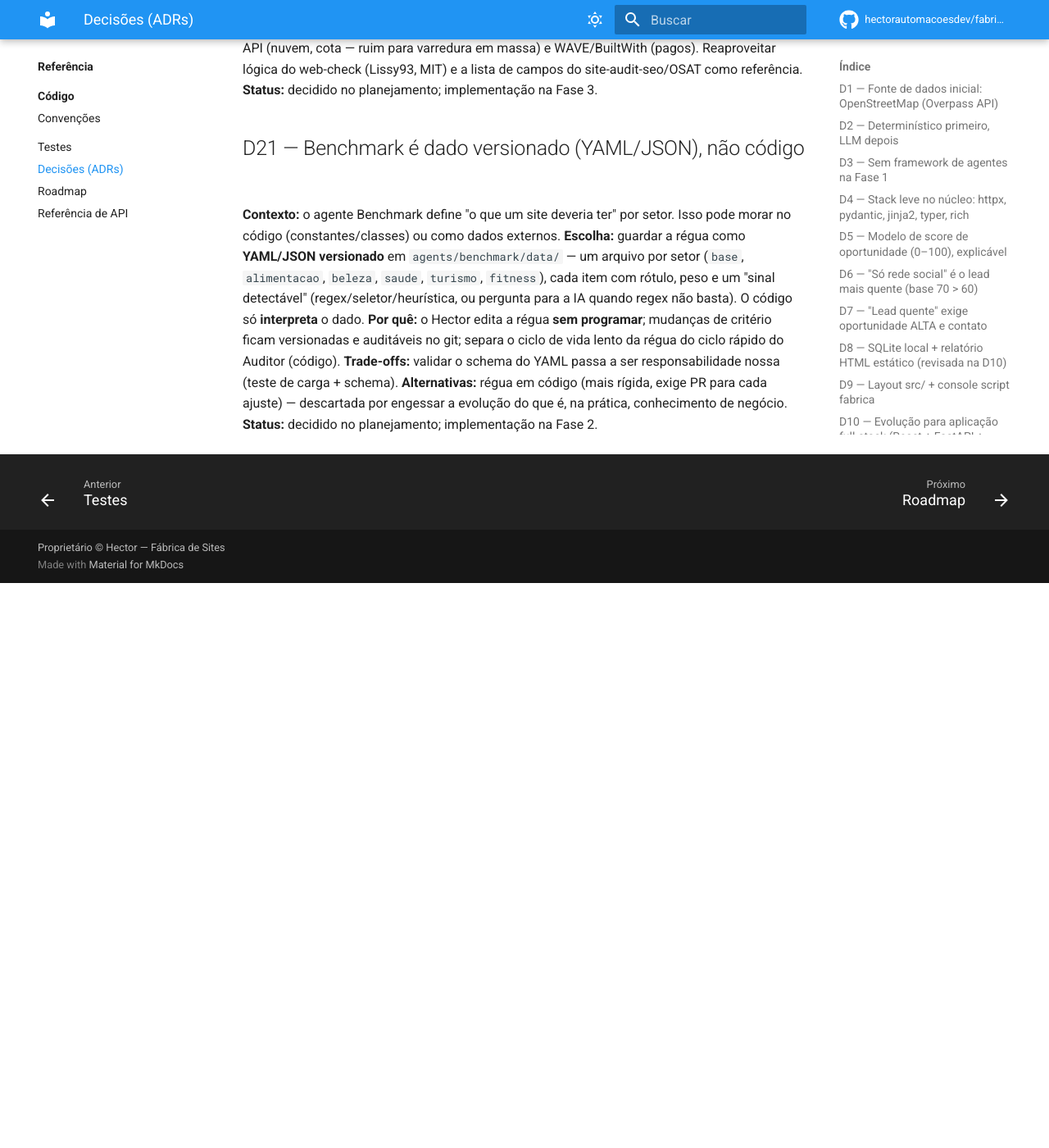
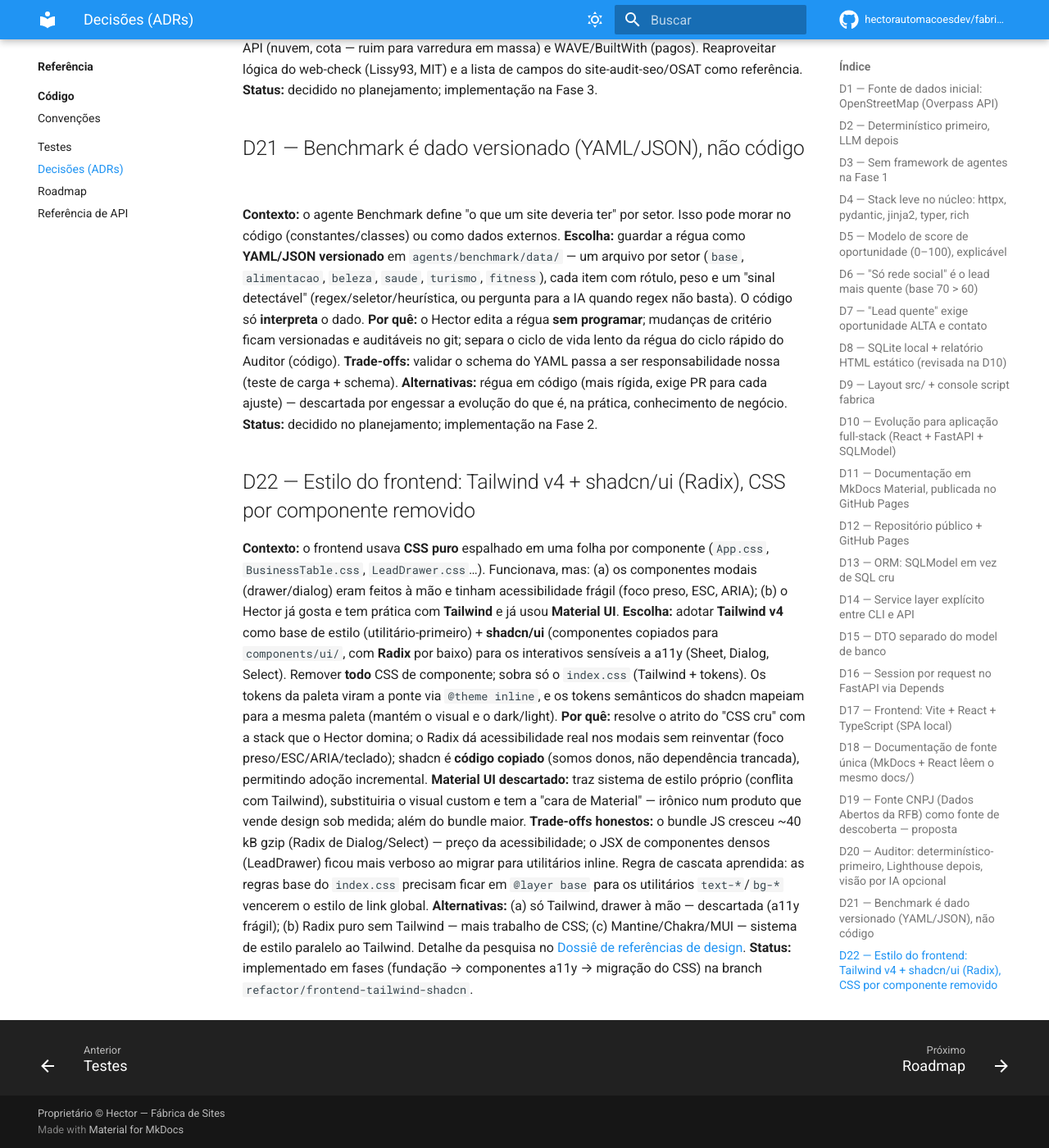
Before and after one commit to hectorautomacoesdev/fabrica-de-sites, an MkDocs documentation site: the page built from docs/decisoes.md, in a window 1280 px wide and 1400 px high, scrolled down 6036 px. Shown: the whole window at 82% size. Built offline with MkDocs 1.6.1 and Material for MkDocs 9.7.7, drawn with Linux system fonts in a browser that asks for light colours; comment, search, counter and statistics services are not loaded; before the commit the page ends 6747 px from its top, so only the background shows below that.

Commit message:
docs: ADR D22 (Tailwind + shadcn) e atualiza página Frontend
- decisoes.md: D22 registra a adoção de Tailwind v4 + shadcn/ui (Radix),
  remoção do CSS por componente, Material UI descartado e os trade-offs.
- frontend.md: nova seção "Estilo: Tailwind v4 + shadcn/ui" (ponte de tokens
  via @theme inline, componentes vendados em ui/) + árvore de arquivos
  atualizada (lib/, Badge, LeadDrawer, ui/).

Co-Authored-By: Claude Opus 4.8 <noreply@anthropic.com>

````diff
--- a/docs/decisoes.md
+++ b/docs/decisoes.md
@@ -247,3 +247,30 @@ auditáveis no git; separa o ciclo de vida lento da régua do ciclo rápido do A
 **Alternativas:** régua em código (mais rígida, exige PR para cada ajuste) — descartada por engessar
 a evolução do que é, na prática, conhecimento de negócio.
 **Status:** decidido no planejamento; implementação na Fase 2.
+
+## D22 — Estilo do frontend: Tailwind v4 + shadcn/ui (Radix), CSS por componente removido
+
+**Contexto:** o frontend usava **CSS puro** espalhado em uma folha por componente
+(`App.css`, `BusinessTable.css`, `LeadDrawer.css`…). Funcionava, mas: (a) os componentes
+modais (drawer/dialog) eram feitos à mão e tinham acessibilidade frágil (foco preso, ESC,
+ARIA); (b) o Hector já gosta e tem prática com **Tailwind** e já usou **Material UI**.
+**Escolha:** adotar **Tailwind v4** como base de estilo (utilitário-primeiro) + **shadcn/ui**
+(componentes copiados para `components/ui/`, com **Radix** por baixo) para os interativos
+sensíveis a a11y (Sheet, Dialog, Select). Remover **todo** CSS de componente; sobra só o
+`index.css` (Tailwind + tokens). Os tokens da paleta viram a ponte via `@theme inline`, e os
+tokens semânticos do shadcn mapeiam para a mesma paleta (mantém o visual e o dark/light).
+**Por quê:** resolve o atrito do "CSS cru" com a stack que o Hector domina; o Radix dá
+acessibilidade real nos modais sem reinventar (foco preso/ESC/ARIA/teclado); shadcn é
+**código copiado** (somos donos, não dependência trancada), permitindo adoção incremental.
+**Material UI descartado:** traz sistema de estilo próprio (conflita com Tailwind),
+substituiria o visual custom e tem a "cara de Material" — irônico num produto que vende
+design sob medida; além do bundle maior.
+**Trade-offs honestos:** o bundle JS cresceu ~40 kB gzip (Radix de Dialog/Select) — preço da
+acessibilidade; o JSX de componentes densos (LeadDrawer) ficou mais verboso ao migrar para
+utilitários inline. Regra de cascata aprendida: as regras base do `index.css` precisam ficar
+em `@layer base` para os utilitários `text-*`/`bg-*` vencerem o estilo de link global.
+**Alternativas:** (a) só Tailwind, drawer à mão — descartada (a11y frágil); (b) Radix puro sem
+Tailwind — mais trabalho de CSS; (c) Mantine/Chakra/MUI — sistema de estilo paralelo ao
+Tailwind. Detalhe da pesquisa no [Dossiê de referências de design](design-referencias-pesquisa.md).
+**Status:** implementado em fases (fundação → componentes a11y → migração do CSS) na branch
+`refactor/frontend-tailwind-shadcn`.
--- a/docs/frontend.md
+++ b/docs/frontend.md
@@ -17,16 +17,52 @@ O dashboard do Scout (e esta documentação) são feitos em **React + Vite + Typ
 frontend/src/
 ├── main.tsx                 # ponto de entrada; monta o QueryClientProvider
 ├── App.tsx                  # layout do dashboard (header + seções)
+├── index.css                # Tailwind + tokens de design (única folha de estilo)
 ├── api/
 │   └── client.ts            # instância axios (baseURL) + funções de chamada
 ├── hooks/
 │   └── useScout.ts          # hooks de dados (useRuns, useInsights) via useQuery
+├── lib/
+│   ├── utils.ts             # cn() — junta classes e resolve conflitos do Tailwind
+│   ├── leadUtils.ts         # WhatsApp, detecção de rede social, mensagem de prospecção
+│   └── score.ts             # cor (classe Tailwind) por rótulo de score
 └── components/
     ├── KpiCards.tsx         # cartões de indicadores
     ├── BusinessTable.tsx    # tabela filtrável de negócios
+    ├── LeadDrawer.tsx       # painel 360 do lead (Sheet do shadcn)
     ├── RunSelector.tsx      # seletor da execução ativa
-    └── ScoutForm.tsx        # modal para disparar uma nova coleta
+    ├── ScoutForm.tsx        # modal para disparar uma nova coleta (Dialog)
+    ├── Badge.tsx            # StatusBadge compartilhado (tabela + drawer)
+    └── ui/                  # componentes shadcn/ui vendados (button, sheet, dialog, select)
 ```
+
+## Estilo: Tailwind v4 + shadcn/ui
+
+O estilo é **utilitário-primeiro** com **Tailwind v4** (via `@tailwindcss/vite`), e não há
+mais folhas de estilo soltas por componente — só o `index.css`. A decisão e o "porquê"
+estão na ADR D22 (ver [Decisões](decisoes.md)).
+
+**Tokens como ponte.** As cores do app vivem como variáveis CSS no `index.css` (paleta
+escura por padrão, clara via `prefers-color-scheme`). O `@theme inline` do Tailwind
+**aponta** para essas variáveis, então os utilitários (`bg-card`, `text-text-strong`,
+`bg-brand-faint`…) trocam sozinhos no claro/escuro, sem duplicar valores. Os tokens
+semânticos do shadcn (`--primary`, `--background`, `--border`…) mapeiam para a mesma
+paleta — logo os componentes nascem com a cara do projeto.
+
+```css
+/* index.css — a var() é a fonte; o utilitário a segue no dark/light */
+@theme inline {
+  --color-card: var(--card-bg);
+  --color-primary: var(--accent);   /* seu azul vira bg-primary / text-brand */
+}
+```
+
+**shadcn/ui (Radix por baixo).** Componentes interativos sensíveis a acessibilidade —
+**Sheet** (drawer do lead), **Dialog** (form de coleta), **Select** (filtros) — são do
+shadcn: o código é **copiado para `components/ui/`** (você é dono, não é dependência
+trancada) e o Radix resolve foco preso, ESC, ARIA e navegação por teclado de graça.
+Padrões repetidos viram constantes de classe ou um componente (ex.: `Badge.tsx`); o
+helper `cn()` junta classes condicionais e desfaz conflitos.
 
 ## Componentes: apresentação vs. container
 
````
